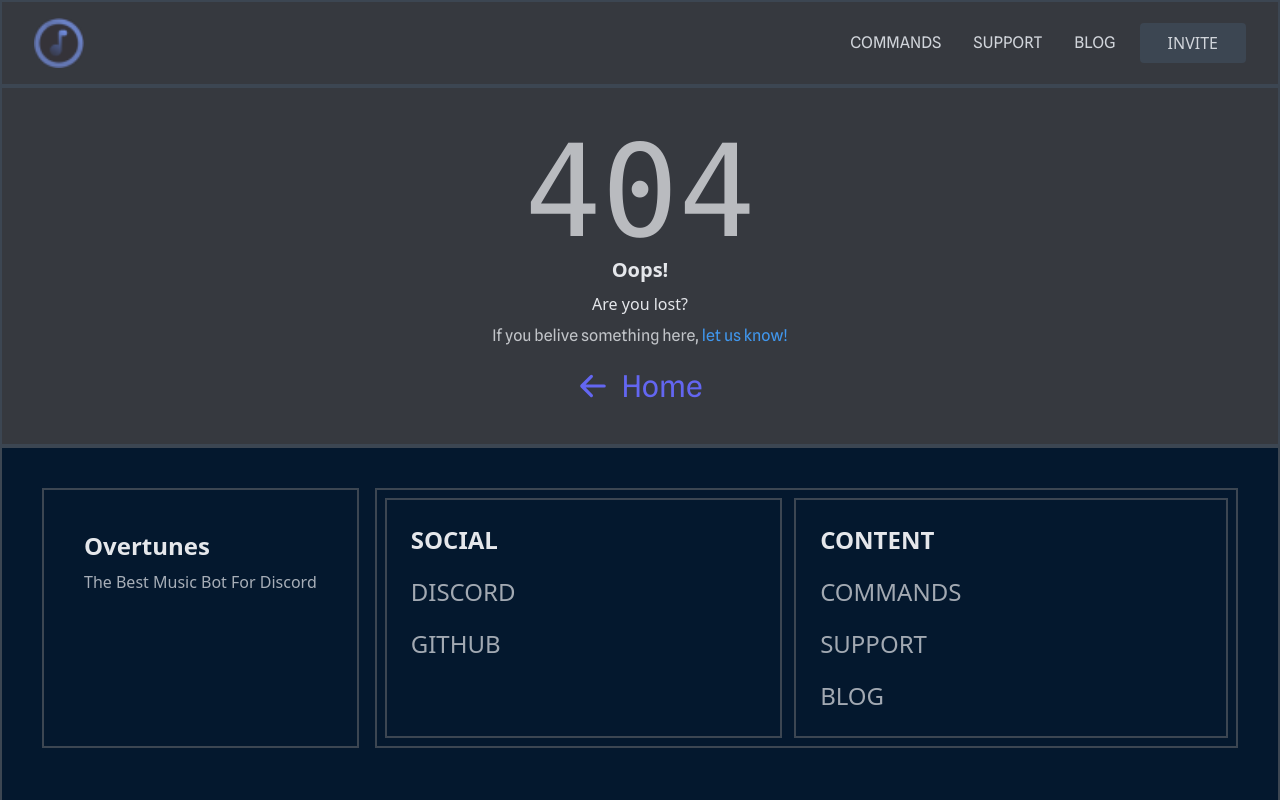
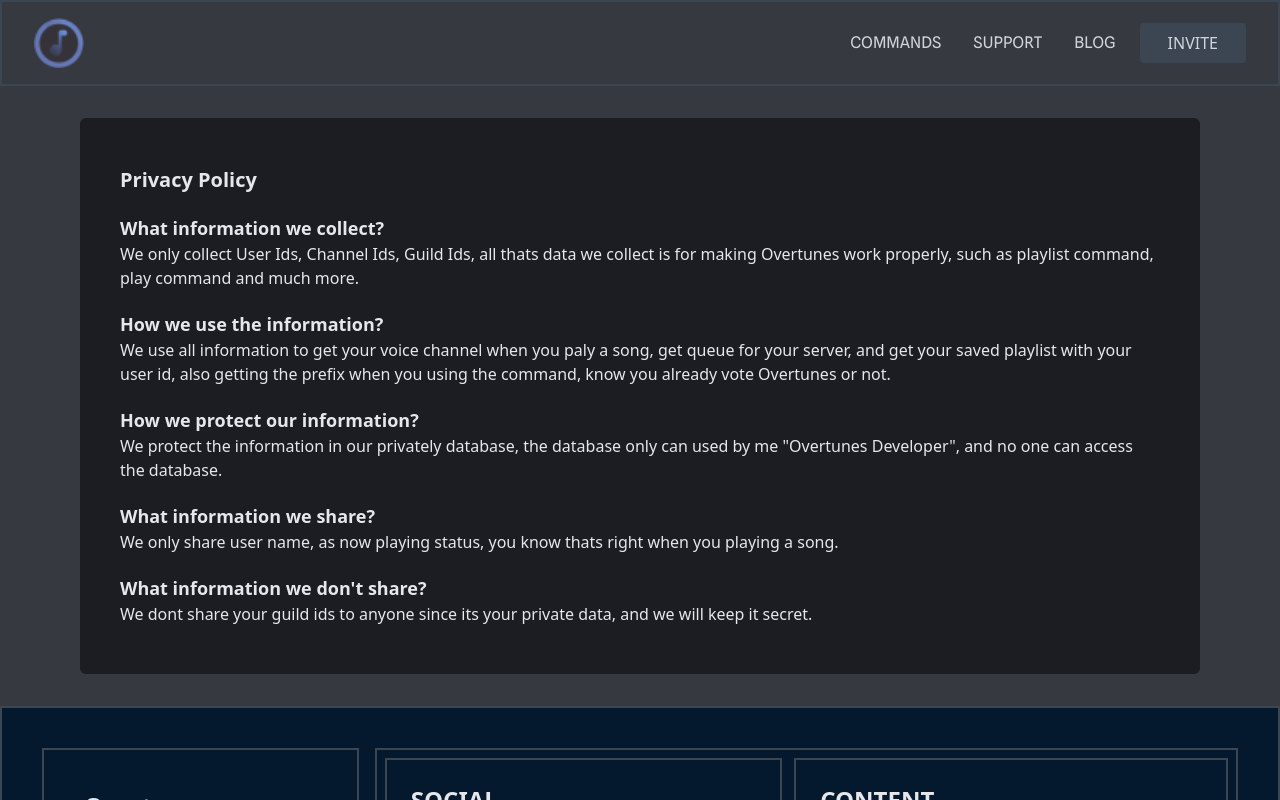
Before and after one commit to overtunes-bot/Overtunes---Website-Next, a Next.js app: page /privacy in a window 1280 px wide. Before the commit this address had no page. Shown: the top 800 px of the page. Built offline with nearby package versions, Linux system fonts and the light colour scheme.

Commit message:
feat: privacy policy

```diff
--- /dev/null
+++ b/pages/privacy.js
@@ -0,0 +1,37 @@
+import Head from 'next/head';
+import Footer from '../components/footer';
+import Navbar from '../components/navbar';
+
+export default function Blog() {
+    return (
+        <>
+            <Head>
+                <title>Overtunes | Privacy Policy</title>
+                <meta name="description" content="Best music bot for Discord. Supports Spotify, Soundcloud, Deezer and more..." />
+                <meta property="og:title" content="Overtunes ! Privacy Policy" />
+                <meta property="og:description" content="Best music bot for Discord. Supports Spotify, Soundcloud, Deezer and more..." />
+                <meta property="og:image" content="/favicon-32x32.png" />
+            </Head>
+
+            <Navbar />
+
+            <section className='p-8 lg:px-20'>
+                <div className='bg-[#1b1d22] rounded-md px-4 lg:px-10 py-5 lg:py-12 text-gray-200'>
+                    <h1 className='text-xl font-semibold'>Privacy Policy</h1>
+                    <h2 className='text-lg mt-5 font-semibold'>What information we collect?</h2>
+                    <p>We only collect User Ids, Channel Ids, Guild Ids, all thats data we collect is for making Overtunes work properly, such as playlist command, play command and much more.</p>
+                    <h2 className='text-lg mt-5 font-semibold'>How we use the information?</h2>
+                    <p>We use all information to get your voice channel when you paly a song, get queue for your server, and get your saved playlist with your user id, also getting the prefix when you using the command, know you already vote Overtunes or not.</p>
+                    <h2 className='text-lg mt-5 font-semibold'>How we protect our information?</h2>
+                    <p>{'We protect the information in our privately database, the database only can used by me "Overtunes Developer", and no one can access the database.'}</p>
+                    <h2 className='text-lg mt-5 font-semibold'>What information we share?</h2>
+                    <p>We only share user name, as now playing status, you know thats right when you playing a song.</p>
+                    <h2 className='text-lg mt-5 font-semibold'>{"What information we don't share?"}</h2>
+                    <p>We dont share your guild ids to anyone since its your private data, and we will keep it secret.</p>
+                </div>
+            </section>
+
+            <Footer />
+        </>
+    )
+}
```
